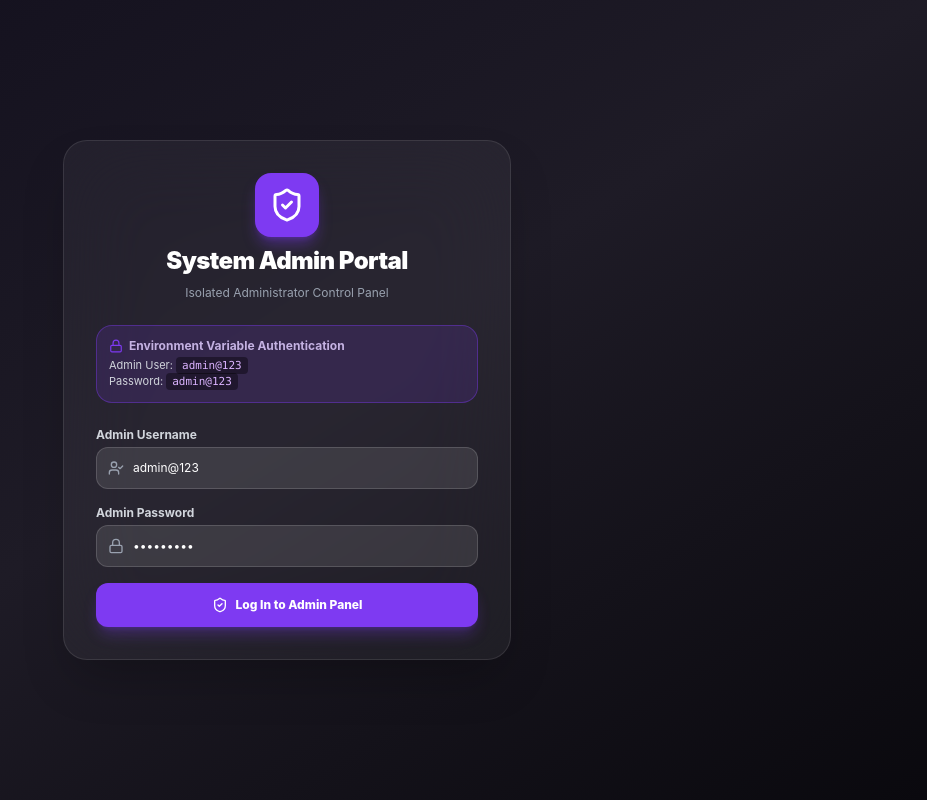
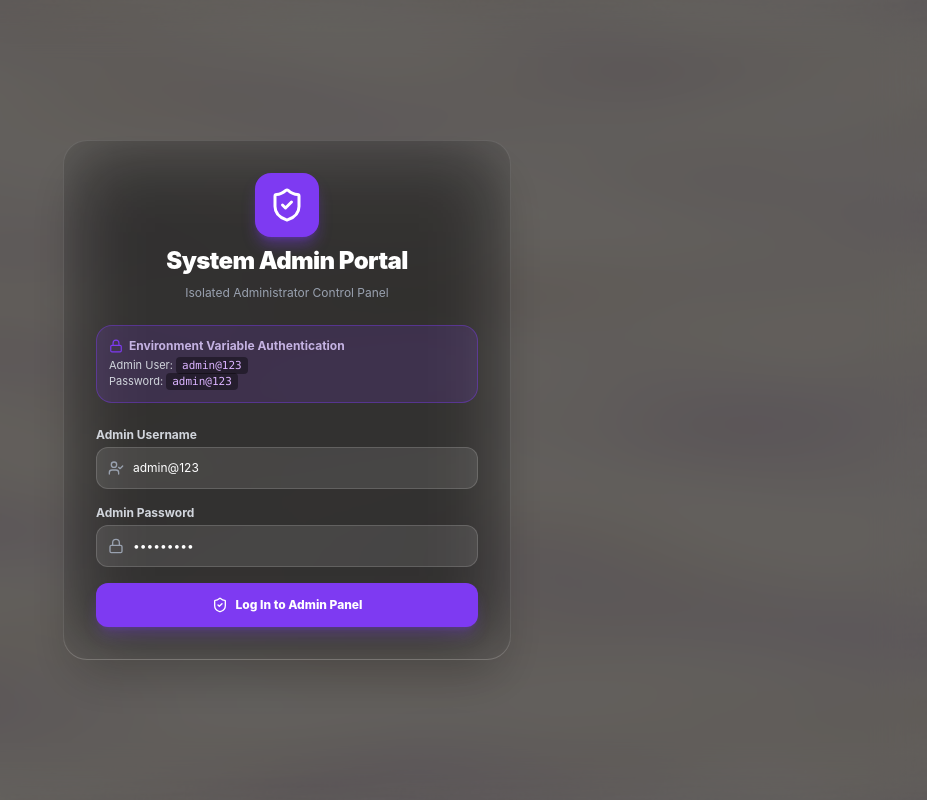
Before and after one commit to prianshumitra/odoo-final-ensemble-hackers, a React (Vite) app in the folder frontend/: page /admin-login in a window 1280 px wide. Shown: the whole page, without its empty margins (353-1280 px from the left). Built offline with nearby package versions, Linux system fonts and the light colour scheme; no server answers.

Commit message:
style: apply new global wavy background pattern and ensure transparent wrappers on all pulled pages

```diff
--- a/frontend/src/App.tsx
+++ b/frontend/src/App.tsx
@@ -76,7 +76,7 @@ function VendorRouteGuard({ children }: { children: React.ReactNode }) {
 
   if (!isVendorApproved) {
     return (
-      <div className="min-h-screen flex flex-col items-center justify-center p-6 bg-[#FAF7F2] text-center space-y-4">
+      <div className="min-h-screen flex flex-col items-center justify-center p-6 bg-transparent text-center space-y-4">
         <div className="w-16 h-16 rounded-full bg-rose-100 text-rose-600 flex items-center justify-center shadow-md">
           <ShieldAlert className="w-8 h-8" />
         </div>
@@ -215,7 +215,7 @@ function AppContent() {
   const wishlistedProducts = products.filter((p) => wishlistIds.includes(p.id));
 
   return (
-    <div className="min-h-screen flex flex-col bg-[#FAF7F2] font-sans antialiased text-[#1E1B26]">
+    <div className="min-h-screen flex flex-col bg-transparent font-sans antialiased text-[#1E1B26]">
       <Routes>
         <Route path="/login" element={<Login />} />
         <Route path="/signup" element={<SignUp />} />
--- a/frontend/src/pages/AdminDashboard/AdminDashboard.tsx
+++ b/frontend/src/pages/AdminDashboard/AdminDashboard.tsx
@@ -37,7 +37,7 @@ export const AdminDashboard: React.FC = () => {
   };
 
   return (
-    <div className="min-h-screen bg-[#0F0D15] text-white p-6 sm:p-12 font-sans space-y-8">
+    <div className="min-h-screen bg-black/60 backdrop-blur-xl text-white p-6 sm:p-12 font-sans space-y-8">
       {/* Top Header */}
       <div className="max-w-5xl mx-auto flex flex-col sm:flex-row items-start sm:items-center justify-between gap-4 pb-6 border-b border-white/10">
         <div className="flex items-center gap-3">
--- a/frontend/src/pages/AdminLogin/AdminLogin.tsx
+++ b/frontend/src/pages/AdminLogin/AdminLogin.tsx
@@ -31,7 +31,7 @@ export const AdminLogin: React.FC = () => {
   };
 
   return (
-    <div className="min-h-screen flex items-center justify-center p-4 bg-gradient-to-br from-[#120F1D] via-[#1E1B26] to-[#0A090E] text-white">
+    <div className="min-h-screen flex items-center justify-center p-4 bg-black/60 backdrop-blur-xl text-white">
       <div className="max-w-md w-full bg-white/5 backdrop-blur-2xl p-8 rounded-3xl border border-white/10 shadow-2xl space-y-6">
 
         {/* Header Branding */}
```
Also changed, not shown: 1 other file (tests, documents, lock files or other folders).
